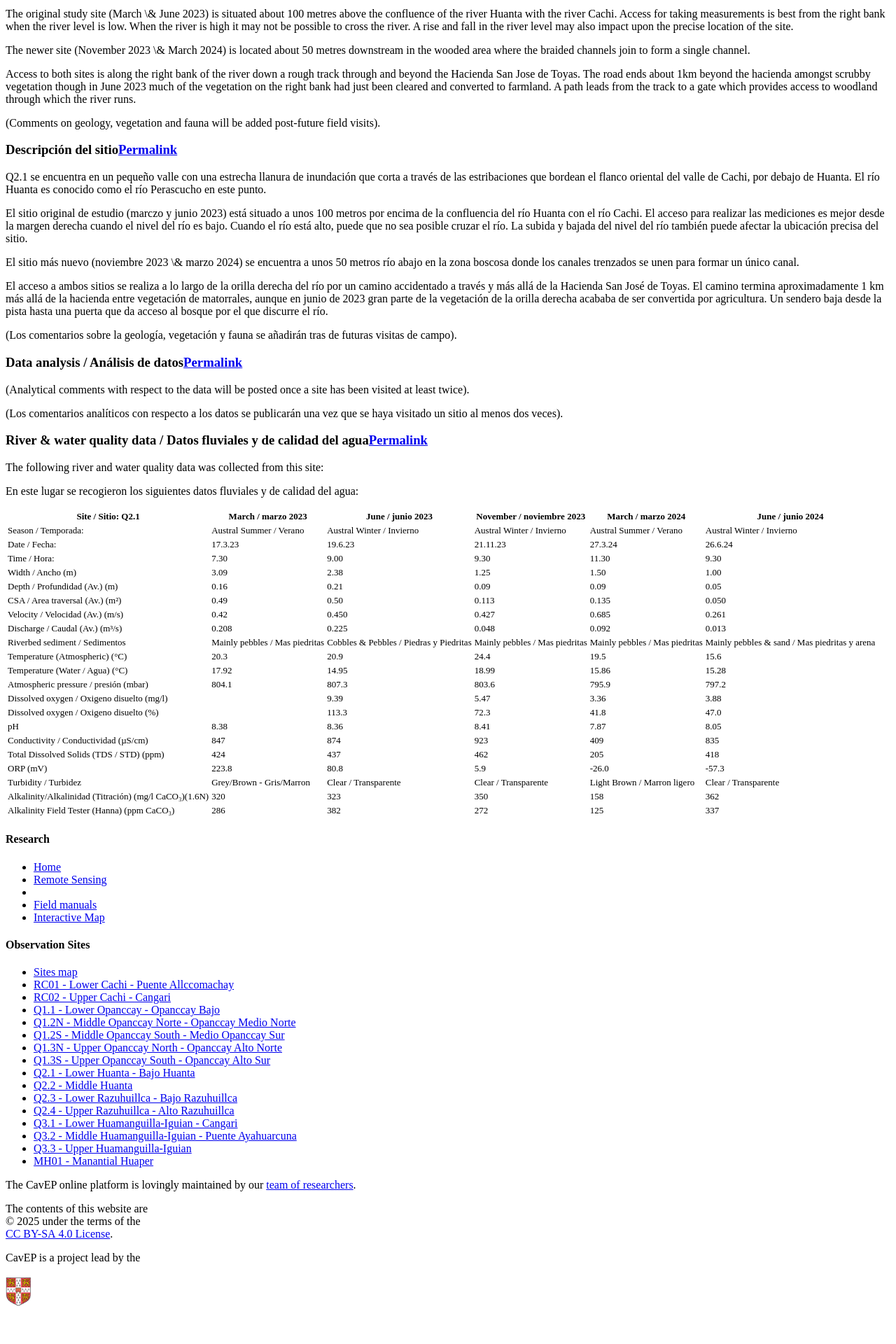
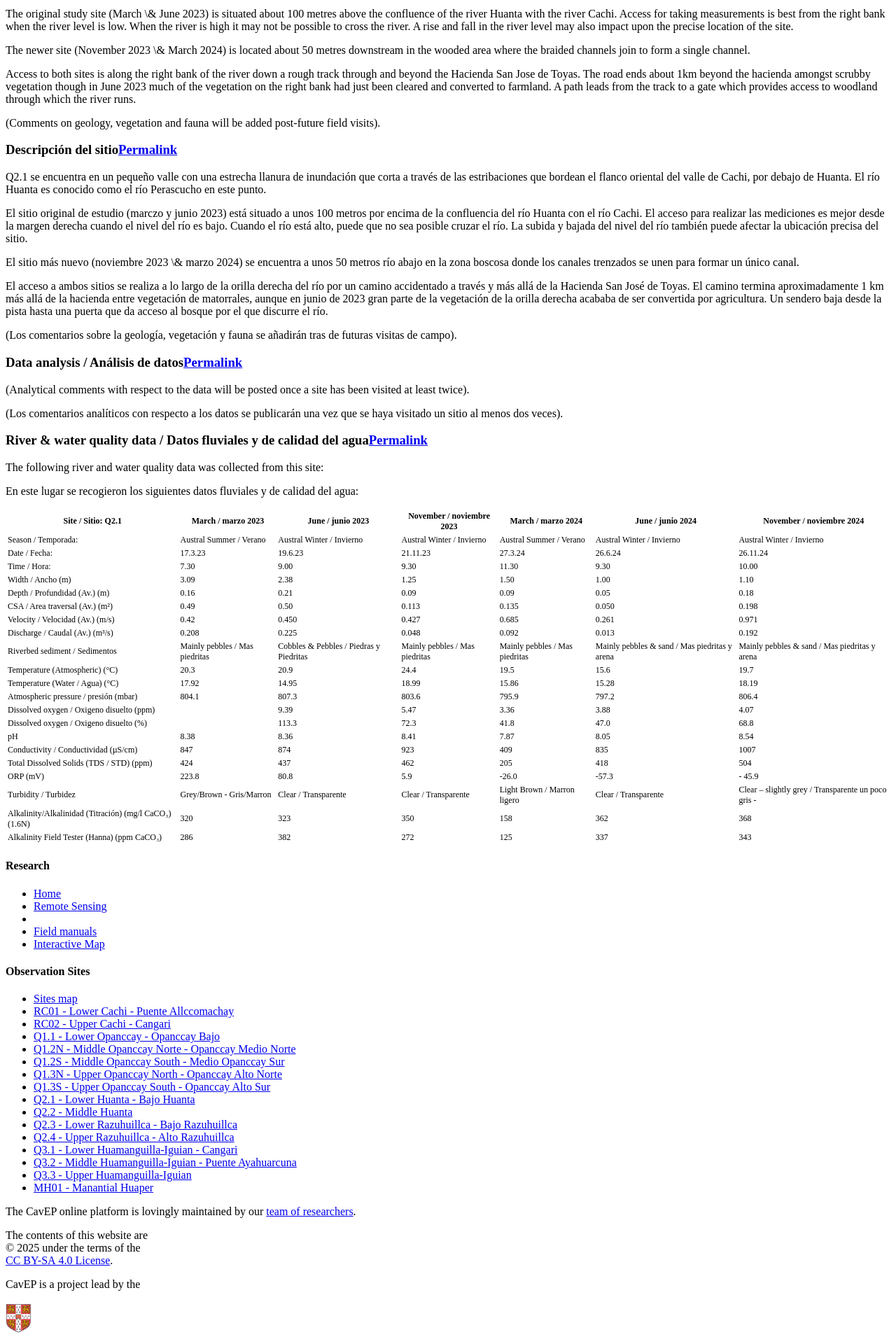
Before and after one commit to HVLepage/cavep-unah, a Jekyll site: the page built from _docs/site-network/Q2_1.md, in a window 1280 px wide. Shown: the part 3085-5005 px from the top of the page at 70% size. Built offline with Jekyll 4.4.1, drawn with Linux system fonts in a browser that asks for light colours; comment, search, counter and statistics services are not loaded; before the commit the page ends 4967 px from its top, so only the background shows below that.

Commit message:
Update Q2_1.md

```diff
--- a/_docs/site-network/Q2_1.md
+++ b/_docs/site-network/Q2_1.md
@@ -4,7 +4,7 @@
 ---
 <style scoped>
 table {
-  font-size: 13px;
+  font-size: 12px;
 }
 </style>
 
@@ -86,26 +86,26 @@
 
 En este lugar se recogieron los siguientes datos fluviales y de calidad del agua:
 
-|     Site / Sitio: Q2.1                                         |     March / marzo 2023                |     June / junio 2023                          |     November / noviembre 2023         |      March / marzo 2024               |     June / junio 2024                                |
-|----------------------------------------------------------------|---------------------------------------|------------------------------------------------|---------------------------------------|---------------------------------------|------------------------------------------------------|
-|     Season / Temporada:                                        |     Austral Summer / Verano           |     Austral Winter / Invierno                  |     Austral Winter / Invierno         |     Austral Summer / Verano           |     Austral Winter / Invierno                        |
-|     Date / Fecha:                                              |     17.3.23                           |     19.6.23                                    |     21.11.23                          |     27.3.24                           |     26.6.24                                          |
-|     Time / Hora:                                               |     7.30                              |     9.00                                       |     9.30                              |     11.30                             |     9.30                                             |
-|     Width / Ancho (m)                                          |     3.09                              |     2.38                                       |     1.25                              |     1.50                              |     1.00                                             |
-|     Depth / Profundidad (Av.) (m)                              |     0.16                              |     0.21                                       |     0.09                              |     0.09                              |     0.05                                             |
-|     CSA / Area traversal (Av.) (m²)                            |     0.49                              |     0.50                                       |     0.113                             |     0.135                             |     0.050                                            |
-|     Velocity / Velocidad    (Av.) (m/s)                        |     0.42                              |     0.450                                      |     0.427                             |     0.685                             |     0.261                                            |
-|     Discharge / Caudal (Av.) (m³/s)                            |     0.208                             |     0.225                                      |     0.048                             |     0.092                             |     0.013                                            |
-|     Riverbed sediment / Sedimentos                             |     Mainly pebbles / Mas piedritas    |     Cobbles & Pebbles / Piedras y Piedritas    |     Mainly pebbles / Mas piedritas    |     Mainly pebbles / Mas piedritas    |     Mainly pebbles & sand / Mas piedritas y arena    |
-|     Temperature (Atmospheric) (°C)                             |     20.3                              |     20.9                                       |     24.4                              |     19.5                              |     15.6                                             |
-|     Temperature (Water / Agua) (°C)                            |     17.92                             |     14.95                                      |     18.99                             |     15.86                             |     15.28                                            |
-|     Atmospheric pressure / presión (mbar)                      |     804.1                             |     807.3                                      |     803.6                             |     795.9                             |     797.2                                            |
-|     Dissolved oxygen /   Oxigeno disuelto (mg/l)               |                                       |     9.39                                       |     5.47                              |     3.36                              |     3.88                                             |
-|     Dissolved oxygen / Oxigeno disuelto (%)                    |                                       |     113.3                                      |     72.3                              |     41.8                              |     47.0                                             |
-|     pH                                                         |     8.38                              |     8.36                                       |     8.41                              |     7.87                              |     8.05                                             |
-|     Conductivity / Conductividad (µS/cm)                       |     847                               |     874                                        |     923                               |     409                               |     835                                              |
-|     Total Dissolved Solids (TDS / STD)  (ppm)                  |     424                               |     437                                        |     462                               |     205                               |     418                                              |
-|     ORP (mV)                                                   |     223.8                             |     80.8                                       |     5.9                               |     -26.0                             |     -57.3                                            |
-|     Turbidity / Turbidez                                       |     Grey/Brown  - Gris/Marron         |     Clear / Transparente                       |     Clear / Transparente              |     Light Brown / Marron ligero       |     Clear / Transparente                             |
-|     Alkalinity/Alkalinidad   (Titración) (mg/l CaCO₃)(1.6N)    |     320                               |     323                                        |     350                               |     158                               |     362                                              |
-|     Alkalinity Field Tester (Hanna) (ppm CaCO₃)                |     286                               |     382                                        |     272                               |     125                               |     337                                              |
+|     Site / Sitio: Q2.1                                         |     March / marzo 2023                |     June / junio 2023                          |     November / noviembre 2023         |      March / marzo 2024               |     June / junio 2024                                |     November / noviembre 2024                                |
+|----------------------------------------------------------------|---------------------------------------|------------------------------------------------|---------------------------------------|---------------------------------------|------------------------------------------------------|--------------------------------------------------------------|
+|     Season / Temporada:                                        |     Austral Summer / Verano           |     Austral Winter / Invierno                  |     Austral Winter / Invierno         |     Austral Summer / Verano           |     Austral Winter / Invierno                        |     Austral Winter / Invierno                                |
+|     Date / Fecha:                                              |     17.3.23                           |     19.6.23                                    |     21.11.23                          |     27.3.24                           |     26.6.24                                          |     26.11.24                                                 |
+|     Time / Hora:                                               |     7.30                              |     9.00                                       |     9.30                              |     11.30                             |     9.30                                             |     10.00                                                    |
+|     Width / Ancho (m)                                          |     3.09                              |     2.38                                       |     1.25                              |     1.50                              |     1.00                                             |     1.10                                                     |
+|     Depth / Profundidad (Av.) (m)                              |     0.16                              |     0.21                                       |     0.09                              |     0.09                              |     0.05                                             |     0.18                                                     |
+|     CSA / Area traversal (Av.) (m²)                            |     0.49                              |     0.50                                       |     0.113                             |     0.135                             |     0.050                                            |     0.198                                                    |
+|     Velocity / Velocidad    (Av.) (m/s)                        |     0.42                              |     0.450                                      |     0.427                             |     0.685                             |     0.261                                            |     0.971                                                    |
+|     Discharge / Caudal (Av.) (m³/s)                            |     0.208                             |     0.225                                      |     0.048                             |     0.092                             |     0.013                                            |     0.192                                                    |
+|     Riverbed sediment / Sedimentos                             |     Mainly pebbles / Mas piedritas    |     Cobbles & Pebbles / Piedras y Piedritas    |     Mainly pebbles / Mas piedritas    |     Mainly pebbles / Mas piedritas    |     Mainly pebbles & sand / Mas piedritas y arena    |     Mainly pebbles & sand / Mas piedritas y arena            |
+|     Temperature (Atmospheric) (°C)                             |     20.3                              |     20.9                                       |     24.4                              |     19.5                              |     15.6                                             |     19.7                                                     |
+|     Temperature (Water / Agua) (°C)                            |     17.92                             |     14.95                                      |     18.99                             |     15.86                             |     15.28                                            |     18.19                                                    |
+|     Atmospheric pressure / presión (mbar)                      |     804.1                             |     807.3                                      |     803.6                             |     795.9                             |     797.2                                            |     806.4                                                    |
+|     Dissolved oxygen /   Oxigeno disuelto (ppm)                |                                       |     9.39                                       |     5.47                              |     3.36                              |     3.88                                             |     4.07                                                     |
+|     Dissolved oxygen / Oxigeno disuelto (%)                    |                                       |     113.3                                      |     72.3                              |     41.8                              |     47.0                                             |     68.8                                                     |
+|     pH                                                         |     8.38                              |     8.36                                       |     8.41                              |     7.87                              |     8.05                                             |     8.54                                                     |
+|     Conductivity / Conductividad (µS/cm)                       |     847                               |     874                                        |     923                               |     409                               |     835                                              |     1007                                                     |
+|     Total Dissolved Solids (TDS / STD)  (ppm)                  |     424                               |     437                                        |     462                               |     205                               |     418                                              |     504                                                      |
+|     ORP (mV)                                                   |     223.8                             |     80.8                                       |     5.9                               |     -26.0                             |     -57.3                                            |     - 45.9                                                   |
+|     Turbidity / Turbidez                                       |     Grey/Brown  - Gris/Marron         |     Clear / Transparente                       |     Clear / Transparente              |     Light Brown / Marron ligero       |     Clear / Transparente                             |     Clear – slightly grey / Transparente   un poco gris -    |
+|     Alkalinity/Alkalinidad   (Titración) (mg/l CaCO₃)(1.6N)    |     320                               |     323                                        |     350                               |     158                               |     362                                              |     368                                                      |
+|     Alkalinity Field Tester (Hanna) (ppm CaCO₃)                |     286                               |     382                                        |     272                               |     125                               |     337                                              |     343                                                      |
```
